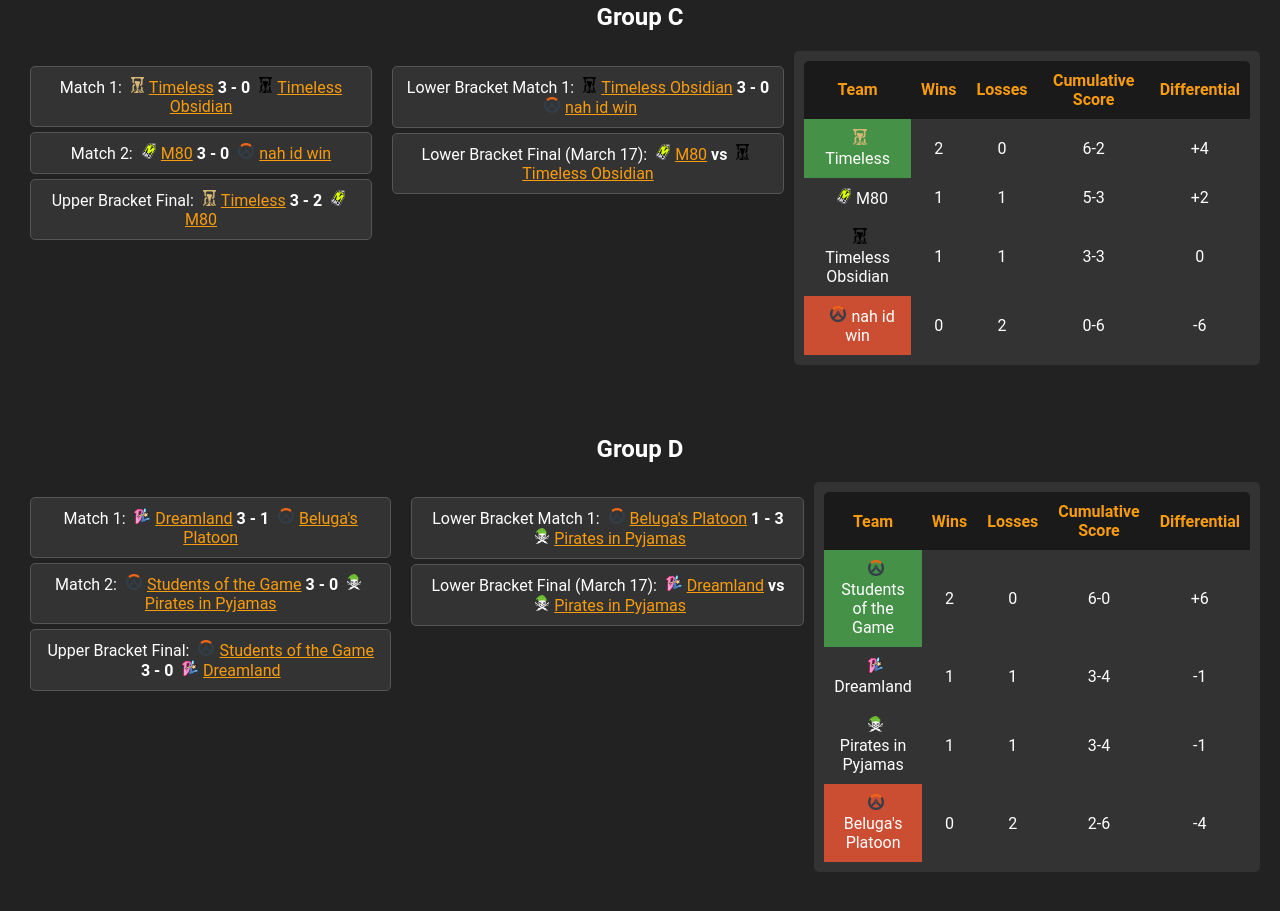
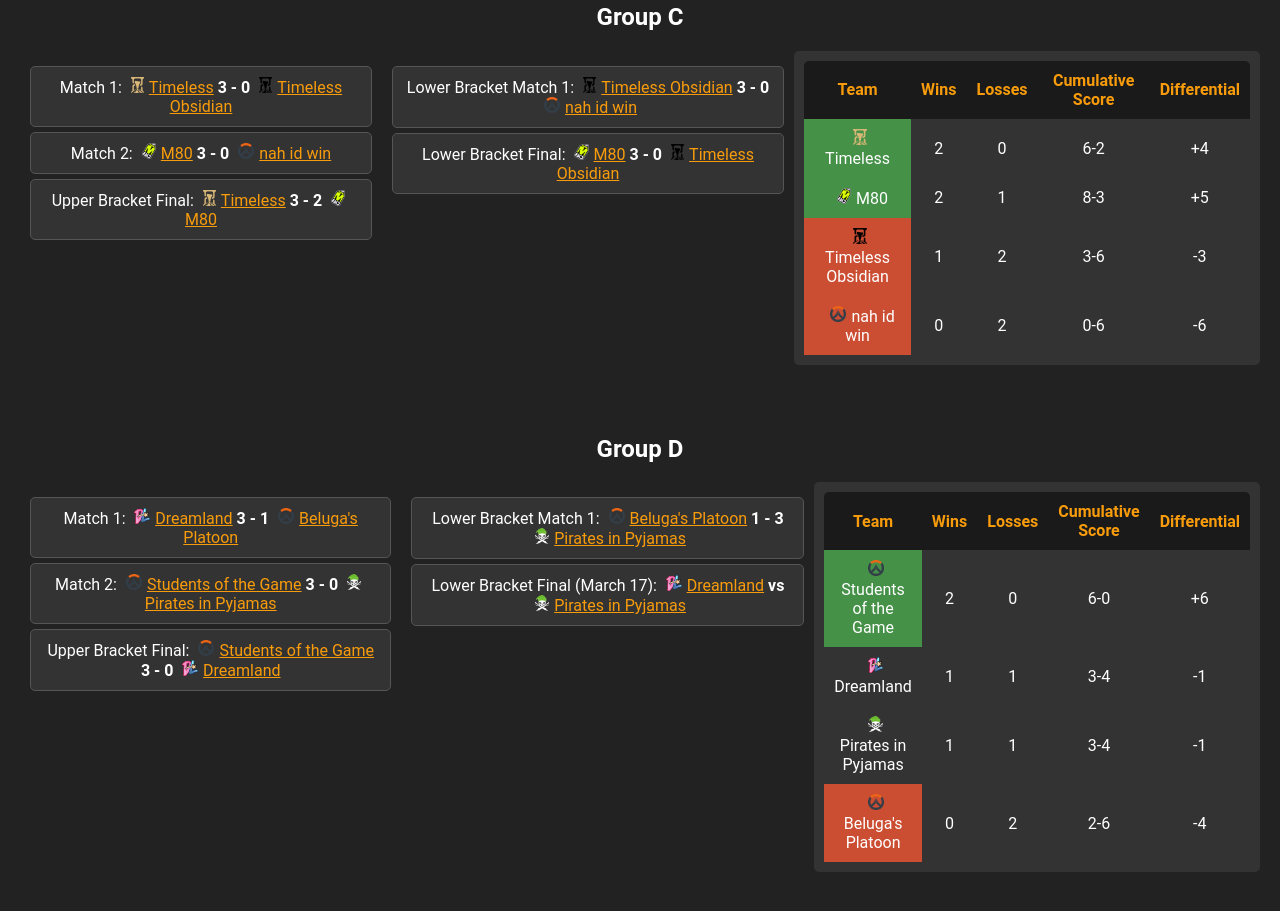
Before and after one commit to itsPhysikz/OWCS, a plain HTML site: page index.html in a window 1280 px wide. Shown: the part 1108-2019 px from the top of the page. Drawn offline with Linux system fonts and the light colour scheme.

Commit message:
Add files via upload

```diff
--- a/index.html
+++ b/index.html
@@ -157,7 +157,7 @@
                 </div>
                 <div class="lower-bracket">
                     <div class="match">Lower Bracket Match 1: <img src="images/timeless_obsidian_logo.png" alt="Timeless Obsidian Logo"><a href="./info">Timeless Obsidian</a> <b>3 - 0</b> <img src="images/default_logo.png" alt="nah id win Logo"><a href="./info">nah id win</a></div>
-                    <div class="match">Lower Bracket Final (March 17): <img src="images/m80_logo.png" alt="M80 Logo"><a href="./info">M80</a> <b>vs</b> <img src="images/timeless_obsidian_logo.png" alt="Timeless Obsidian Logo"><a href="./info">Timeless Obsidian</a></div>
+                    <div class="match">Lower Bracket Final: <img src="images/m80_logo.png" alt="M80 Logo"><a href="./info">M80</a> <b>3 - 0</b> <img src="images/timeless_obsidian_logo.png" alt="Timeless Obsidian Logo"><a href="./info">Timeless Obsidian</a></div>
                 </div>
                 <div class="group-standings">
                     <table>
@@ -179,18 +179,18 @@
                                 <td>+4</td>
                             </tr>
                             <tr>
-                                <td><img src="images/m80_logo.png" alt="M80 Logo">M80</td>
+                                <td class="qualified"><img src="images/m80_logo.png" alt="M80 Logo">M80</td>
+                                <td>2</td>
                                 <td>1</td>
-                                <td>1</td>
-                                <td>5-3</td>
-                                <td>+2</td>
+                                <td>8-3</td>
+                                <td>+5</td>
                             </tr>
                             <tr>
-                                <td><img src="images/timeless_obsidian_logo.png" alt="Timeless Obsidian Logo">Timeless Obsidian</td>
+                                <td class="eliminated"><img src="images/timeless_obsidian_logo.png" alt="Timeless Obsidian Logo">Timeless Obsidian</td>
                                 <td>1</td>
-                                <td>1</td>
-                                <td>3-3</td>
-                                <td>0</td>
+                                <td>2</td>
+                                <td>3-6</td>
+                                <td>-3</td>
                             </tr>
                             <tr>
                                 <td class="eliminated"><img src="images/default_logo.png" alt="nah id win Logo">nah id win</td>
```
